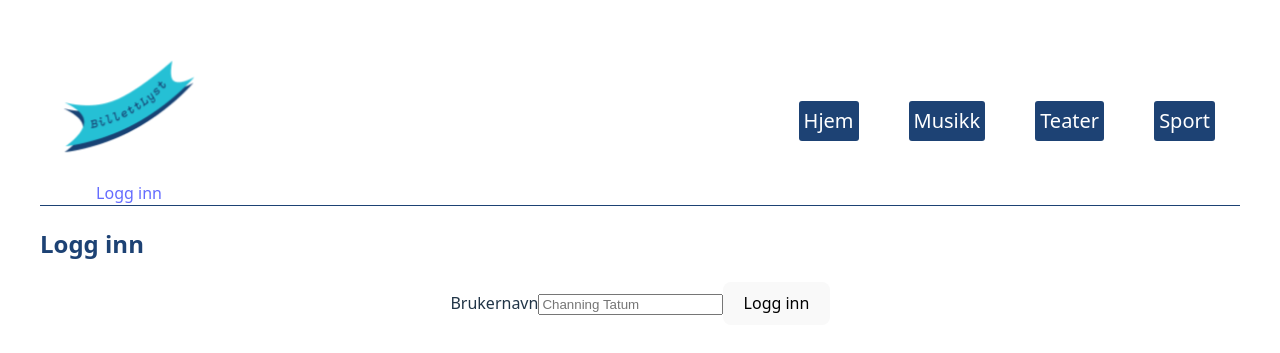
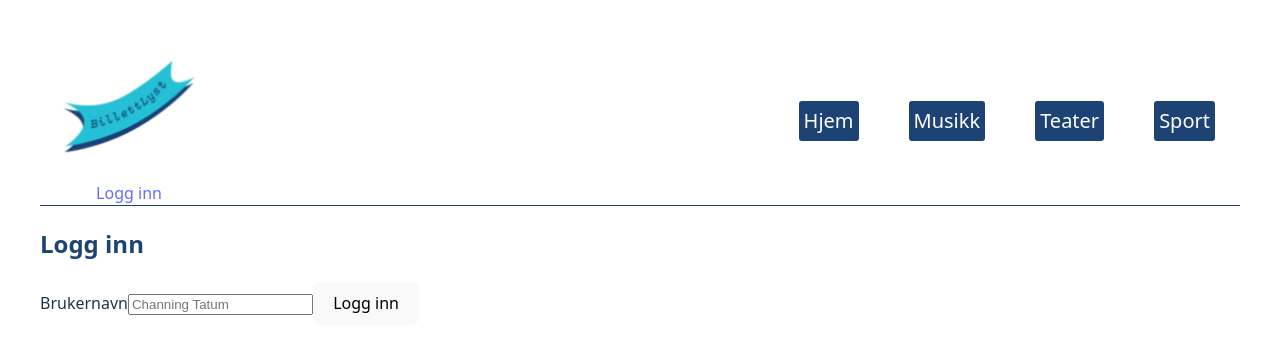
Before and after one commit to hannaso91/eksamen_UIN2025_BillettLyst, a React (Vite) app: page /dashboard in a window 1280 px wide. Shown: the part 219-572 px from the top of the page. Built offline with nearby package versions, Linux system fonts and the light colour scheme; no server answers.

Commit message:
Oppretter scss
Oppretter scss-fil og importerer denne til welcome.jsx.
Starter på stilsetting av siden.

```diff
--- a/src/components/Welcome.jsx
+++ b/src/components/Welcome.jsx
@@ -1,6 +1,7 @@
 import { Link } from "react-router-dom";
 import EventCard from "./EventCard";
 import { useEffect, useState } from "react";
+import "../styles/mypage.scss"
 
 export default function Welcome({ me, friend }) {
   const [ticketmasterAPI, setTicketmasterAPI] = useState([]);
--- /dev/null
+++ b/src/styles/mypage.scss
@@ -0,0 +1,9 @@
+main{
+    display: flex;
+    flex-wrap: wrap;
+
+    img{
+        width: 300px;
+        height: auto;
+    }
+}
```
